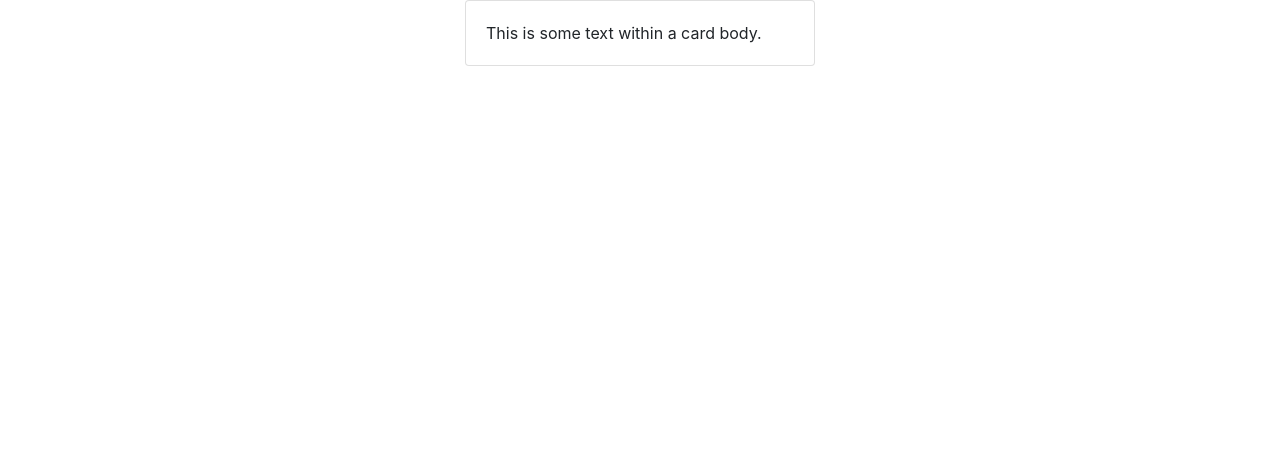
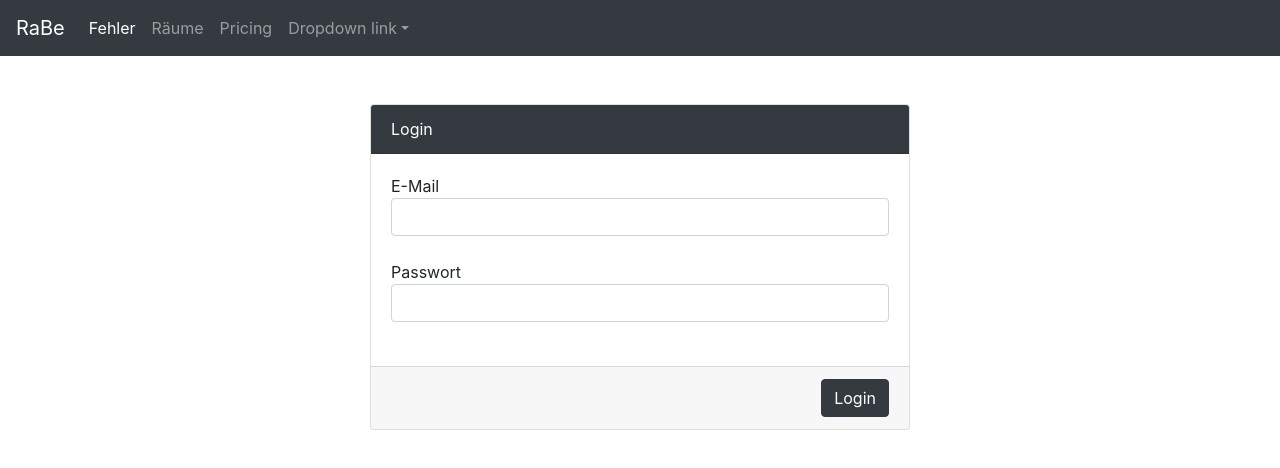
Before and after one commit to L3tum/rabe-frontend, a Next.js app: page /login in a window 1280 px wide. Shown: the top 468 px of the page. Built offline with nearby package versions, Linux system fonts and the light colour scheme.

Commit message:
Small changes.

```diff
--- a/components/nav.js
+++ b/components/nav.js
@@ -1,56 +1,40 @@
 import React from 'react'
 import Link from 'next/link'
 
-const links = [
-  { href: 'https://zeit.co/now', label: 'ZEIT' },
-  { href: 'https://github.com/zeit/next.js', label: 'GitHub' }
-].map(link => {
-  link.key = `nav-link-${link.href}-${link.label}`
-  return link
-})
+
 
 const Nav = () => (
-  <nav>
-    <ul>
-      <li>
-        <Link href='/'>
-          <a>Home</a>
-        </Link>
-      </li>
-      {links.map(({ key, href, label }) => (
-        <li key={key}>
-          <a href={href}>{label}</a>
+  <nav className="navbar navbar-expand-lg navbar-dark bg-dark ">
+    <a className="navbar-brand" href="#">RaBe</a>
+    <button className="navbar-toggler" type="button" data-toggle="collapse" data-target="#navbarNavDropdown"
+            aria-controls="navbarNavDropdown" aria-expanded="false" aria-label="Toggle navigation">
+      <span className="navbar-toggler-icon"></span>
+    </button>
+    <div className="collapse navbar-collapse" id="navbarNavDropdown">
+      <ul className="navbar-nav">
+        <li className="nav-item active">
+          <a className="nav-link" href="#">Fehler <span className="sr-only">(current)</span></a>
         </li>
-      ))}
-    </ul>
-
-    <style jsx>{`
-      :global(body) {
-        margin: 0;
-        font-family: -apple-system, BlinkMacSystemFont, Avenir Next, Avenir,
-          Helvetica, sans-serif;
-      }
-      nav {
-        text-align: center;
-      }
-      ul {
-        display: flex;
-        justify-content: space-between;
-      }
-      nav > ul {
-        padding: 4px 16px;
-      }
-      li {
-        display: flex;
-        padding: 6px 8px;
-      }
-      a {
-        color: #067df7;
-        text-decoration: none;
-        font-size: 13px;
-      }
-    `}</style>
+        <li className="nav-item">
+          <a className="nav-link" href="#">Räume</a>
+        </li>
+        <li className="nav-item">
+          <a className="nav-link" href="#">Pricing</a>
+        </li>
+        <li className="nav-item dropdown">
+          <a className="nav-link dropdown-toggle" href="#" id="navbarDropdownMenuLink" role="button"
+             data-toggle="dropdown" aria-haspopup="true" aria-expanded="false">
+            Dropdown link
+          </a>
+          <div className="dropdown-menu" aria-labelledby="navbarDropdownMenuLink">
+            <a className="dropdown-item" href="#">Action</a>
+            <a className="dropdown-item" href="#">Another action</a>
+            <a className="dropdown-item" href="#">Something else here</a>
+          </div>
+        </li>
+      </ul>
+    </div>
   </nav>
-)
+);
 
 export default Nav
--- /dev/null
+++ b/lib/with-redux-store.js
@@ -0,0 +1,50 @@
+import React from 'react'
+import { initializeStore } from '../store'
+
+const isServer = typeof window === 'undefined';
+const __NEXT_REDUX_STORE__ = '__NEXT_REDUX_STORE__';
+
+function getOrCreateStore (initialState) {
+  // Always make a new store if server, otherwise state is shared between requests
+  if (isServer) {
+    return initializeStore(initialState)
+  }
+
+  // Create store if unavailable on the client and set it on the window object
+  if (!window[__NEXT_REDUX_STORE__]) {
+    window[__NEXT_REDUX_STORE__] = initializeStore(initialState)
+  }
+  return window[__NEXT_REDUX_STORE__]
+}
+
+export default App => {
+  return class AppWithRedux extends React.Component {
+    static async getInitialProps (appContext) {
+      // Get or Create the store with `undefined` as initialState
+      // This allows you to set a custom default initialState
+      const reduxStore = getOrCreateStore();
+
+      // Provide the store to getInitialProps of pages
+      appContext.ctx.reduxStore = reduxStore;
+
+      let appProps = {};
+      if (typeof App.getInitialProps === 'function') {
+        appProps = await App.getInitialProps(appContext)
+      }
+
+      return {
+        ...appProps,
+        initialReduxState: reduxStore.getState()
+      }
+    }
+
+    constructor (props) {
+      super(props);
+      this.reduxStore = getOrCreateStore(props.initialReduxState)
+    }
+
+    render () {
+      return <App {...this.props} reduxStore={this.reduxStore} />
+    }
+  }
+}
--- /dev/null
+++ b/pages/_app.jsx
@@ -0,0 +1,20 @@
+import App from 'next/app';
+import React from 'react';
+import { Provider } from 'react-redux';
+import withReduxStore from '../lib/with-redux-store';
+
+class MyApp extends App {
+  render() {
+    const { Component, pageProps, reduxStore } = this.props;
+
+    /* eslint-disable */
+    return (
+      <Provider store={reduxStore}>
+        <Component {...pageProps} />
+      </Provider>
+    );
+    /* eslint-enable */
+  }
+}
+
+export default withReduxStore(MyApp);
--- a/pages/login.js
+++ /dev/null
@@ -1,29 +0,0 @@
-import React from 'react';
-import Head from 'next/head';
-import {Scripts} from '../components/scripts';
-
-export default class Login extends React.Component {
-  render() {
-    return (
-      <>
-        <Head>
-          <title>Rabe - Login</title>
-          <link rel="stylesheet" href="https://stackpath.bootstrapcdn.com/bootstrap/4.3.1/css/bootstrap.min.css"
-                integrity="sha384-ggOyR0iXCbMQv3Xipma34MD+dH/1fQ784/j6cY/iJTQUOhcWr7x9JvoRxT2MZw1T" crossOrigin="anonymous" />
-        </Head>
-        <div className={"container"}>
-          <div className={"row justify-content-center align-items-center"}>
-            <div className={"col-4"}>
-              <div className={"card"}>
-                <div className="card-body">
-                  This is some text within a card body.
-                </div>
-              </div>
-            </div>
-          </div>
-        </div>
-        <Scripts/>
-      </>
-    );
-  }
-}
--- /dev/null
+++ b/pages/login.jsx
@@ -0,0 +1,53 @@
+import React from 'react';
+import Head from 'next/head';
+import { Scripts } from '../components/scripts';
+import Nav from '../components/nav';
+
+export default class Login extends React.Component {
+  render() {
+    const emailKey = 'email';
+    return (
+      <>
+        <Head>
+          <title>Rabe - Login</title>
+          <link
+            rel="stylesheet"
+            href="https://stackpath.bootstrapcdn.com/bootstrap/4.3.1/css/bootstrap.min.css"
+            integrity="sha384-ggOyR0iXCbMQv3Xipma34MD+dH/1fQ784/j6cY/iJTQUOhcWr7x9JvoRxT2MZw1T"
+            crossOrigin="anonymous"
+          />
+        </Head>
+        <Nav />
+        <div className="container">
+          <div className="row justify-content-center align-items-center ">
+            <div className="col-6">
+              <div className="card mt-lg-5 mt-2">
+                <div className="card-header bg-dark text-white">
+                  Login
+                </div>
+                <div className="card-body">
+                  <div className="form-group">
+                    <label className="w-100" htmlFor="email">
+                      E-Mail
+                      <input id="email" className="form-control" ref={(email) => this.email === email} />
+                    </label>
+                  </div>
+                  <div className="form-group">
+                    <label className="w-100" htmlFor="password">
+                      Passwort
+                      <input id="password" className="form-control" type="password" ref={(password) => this.password = password} />
+                    </label>
+                  </div>
+                </div>
+                <div className="card-footer d-flex justify-content-end">
+                  <button type="button" className="btn btn-dark">Login</button>
+                </div>
+              </div>
+            </div>
+          </div>
+        </div>
+        <Scripts />
+      </>
+    );
+  }
+}
--- /dev/null
+++ b/store/auth/actions.js
@@ -0,0 +1,29 @@
+import axios from 'axios';
+
+export const types = {
+  START_AUTHENTICATION: 'START_AUTHENTICATION',
+  AUTHENTICATION_SUCCESSFUL: 'AUTHENTICATION_SUCCESSFUL',
+  AUTHENTICATION_FAILED: 'AUTHENTICATION_FAILED',
+};
+
+const startAuthentication = () => ({
+  type: types.START_AUTHENTICATION,
+});
+
+const authenticationSuccessful = (data) => ({
+  type: types.AUTHENTICATION_SUCCESSFUL,
+  payload: data,
+});
+export const authenticationFailed = () => ({
+  type: types.AUTHENTICATION_FAILED,
+});
+
+export const authenticate = (data) => (dispatch) => {
+  dispatch(startAuthentication());
+
+  axios.post('/api/login/login/', data).then((response) => {
+    dispatch(authenticationSuccessful(response.data.data));
+  }).catch(() => {
+    dispatch(authenticationFailed());
+  });
+};
--- /dev/null
+++ b/store/auth/index.js
@@ -0,0 +1,27 @@
+import { types } from './actions';
+
+export const authState = {
+  isLoading: false,
+  isAuthenticated: false,
+  passwordChanged: false
+};
+
+export const authReducer = (state = authState, action) => {
+  switch (action.types) {
+    case types.AUTHENTICATION_FAILED:
+      return authState;
+    case types.AUTHENTICATION_SUCCESSFUL:
+      return {
+        isLoading: false,
+        isAuthenticated: true,
+        passwordChanged: action.payload.passwordChanged
+      };
+    case types.START_AUTHENTICATION:
+      return {
+        ...state,
+        isLoading: true,
+      };
+    default:
+      return state;
+  }
+};
--- /dev/null
+++ b/store/index.js
@@ -0,0 +1,22 @@
+/* Import external packages */
+import { combineReducers, createStore, applyMiddleware } from 'redux';
+import { composeWithDevTools } from 'redux-devtools-extension';
+
+/* Import reducers */
+import { authReducer, authState } from './auth';
+
+export const reducers = combineReducers({
+  auth: authReducer,
+});
+
+const defaultState = {
+  auth: authState,
+};
+
+export const initializeStore = (initialState = defaultState) => (
+  createStore(
+    reducers,
+    initialState,
+    composeWithDevTools(applyMiddleware()),
+  )
+);
```
Also changed, not shown: package.json (+15 -1 lines), pages/index.jsx (renamed from pages/index.js, +45 -37 lines), pages/welcome.jsx (added), 2 other files (tests, documents, lock files or other folders).
